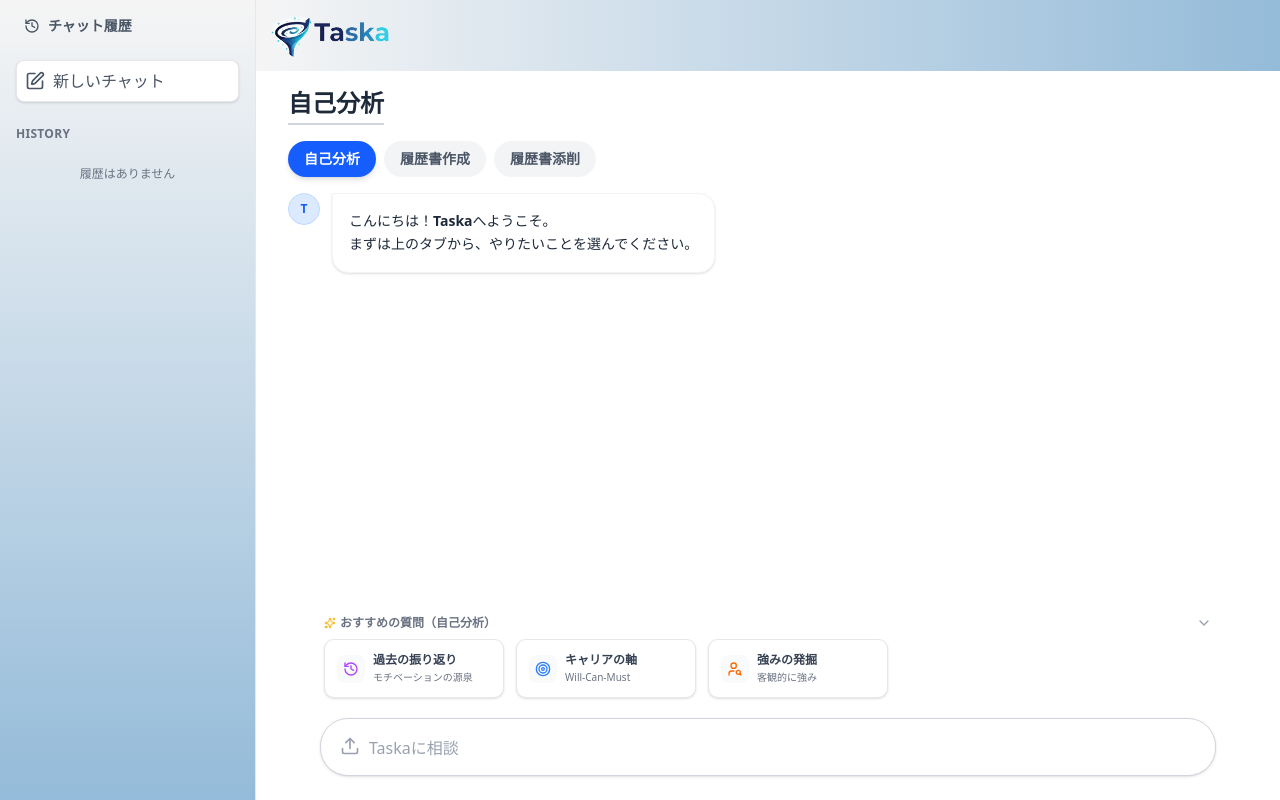
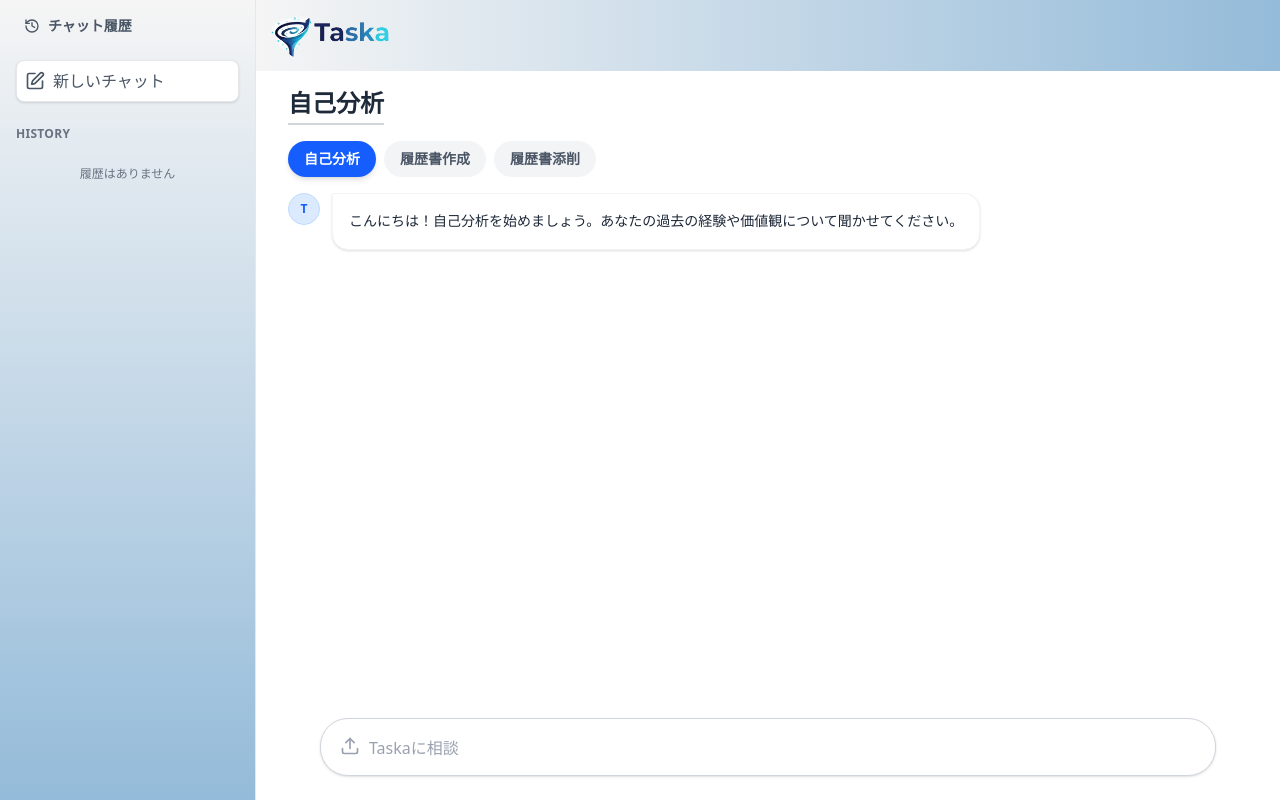
Before and after one commit to kengo2003/Taska, a Next.js app: page /chat/analysis in a window 1280 px wide. Built offline with nearby package versions, Linux system fonts and the light colour scheme.

Commit message:
学校QA

```diff
--- a/components/Chat/ChatBase.tsx
+++ b/components/Chat/ChatBase.tsx
@@ -1,7 +1,7 @@
 'use client';
 
 import React, { useState, useRef, useEffect } from 'react';
-import { Upload, X, Send, UserSearch, History, Target, PenTool, BookOpen, Sparkles, FileSearch, CheckCircle, ChevronDown, ChevronUp } from 'lucide-react';
+import { Upload, X, Send } from 'lucide-react';
 import Link from 'next/link';
 import ReactMarkdown from 'react-markdown';
 import remarkGfm from 'remark-gfm';
@@ -10,79 +10,11 @@ import remarkBreaks from 'remark-breaks';
 import Header from "@/components/common/Header";
 import ChatSidebar from "@/components/Chat/Sidebar";
 
-// ★修正: 共通の型定義をインポート
+// ★共通の型定義をインポート
 import { ChatSession, Message } from "@/types/type";
 
 // --- 型定義 ---
-// ChatModeはこのコンポーネント固有のものとして残してもOKですが、
-// 必要であればtypes/type.tsに移動しても構いません。今回はここに残します。
 export type ChatMode = 'analysis' | 'create' | 'critique';
-
-// ★削除: Message, ChatSession のローカル定義を削除（重複するため）
-
-// --- テンプレート定義 (変更なし) ---
-const ANALYSIS_TEMPLATES = [
-  {
-    icon: <History className="w-4 h-4 text-purple-500" />,
-    label: "過去の振り返り",
-    prompt: "過去の経験から「自分の価値観」を見つけたいです。小学生から現在までの「モチベーショングラフ」を作るつもりで、私の過去について質問してください。",
-    description: "モチベーションの源泉"
-  },
-  {
-    icon: <Target className="w-4 h-4 text-blue-500" />,
-    label: "キャリアの軸",
-    prompt: "「やりたいこと(Will)」「できること(Can)」「やるべきこと(Must)」のフレームワークを使って、私のキャリアの軸を整理したいです。まずはWillから聞いてください。",
-    description: "Will-Can-Must"
-  },
-  {
-    icon: <UserSearch className="w-4 h-4 text-orange-500" />,
-    label: "強みの発掘",
-    prompt: "自分の強みがわかりません。客観的な視点で私の長所を見つけたいので、私の性格や普段の行動についてインタビューしてください。",
-    description: "客観的に強み"
-  }
-];
-
-const CREATE_TEMPLATES = [
-  {
-    icon: <PenTool className="w-4 h-4 text-green-500" />,
-    label: "ゼロから作成",
-    prompt: "履歴書をゼロから作成したいです。私の強みや経験を引き出すために、プロの視点で順に質問をしてください。",
-    description: "対話形式で作成"
-  },
-  {
-    icon: <BookOpen className="w-4 h-4 text-teal-500" />,
-    label: "志望動機案",
-    prompt: "志望動機がうまく書けません。私の「強み」と「志望企業の魅力」を伝えますので、それらを結びつけた志望動機案を作成してください。",
-    description: "アイデア出し"
-  },
-  {
-    icon: <Sparkles className="w-4 h-4 text-yellow-500" />,
-    label: "自己PR作成",
-    prompt: "エピソードはあるのですが、魅力的な自己PRになりません。私のエピソードを箇条書きにするので、履歴書用の文章にまとめてください。",
-    description: "エピソード文章化"
-  }
-];
-
-const CRITIQUE_TEMPLATES = [
-  {
-    icon: <FileSearch className="w-4 h-4 text-red-500" />,
-    label: "全体チェック",
-    prompt: "作成した履歴書をアップロードします。誤字脱字のチェックだけでなく、採用担当者の視点で「もっとアピールできる点」や「懸念点」を指摘してください。",
-    description: "ファイル診断"
-  },
-  {
-    icon: <CheckCircle className="w-4 h-4 text-indigo-500" />,
-    label: "表現改善",
-    prompt: "この文章を、よりビジネスライクで、かつ熱意が伝わる表現に言い換えてください。\n\n【元の文章】\n",
-    description: "言葉選び"
-  },
-  {
-    icon: <Target className="w-4 h-4 text-pink-500" />,
-    label: "一貫性確認",
-    prompt: "「志望動機」と「自己PR」の内容に矛盾がないか、一貫性があるかを確認してください。",
-    description: "論理チェック"
-  }
-];
 
 // --- ヘルパー関数 ---
 const fileToBase64 = (file: File): Promise<string> => {
@@ -97,7 +29,6 @@ const fileToBase64 = (file: File): Promise<string> => {
 const generateId = () => Math.random().toString(36).substring(2, 9);
 const formatDate = (date: Date) => `${date.getFullYear()}/${(date.getMonth() + 1).toString().padStart(2, '0')}/${date.getDate().toString().padStart(2, '0')}`;
 
-// ★ Propsの定義
 interface ChatBaseProps {
   mode: ChatMode;
 }
@@ -108,12 +39,21 @@ export default function ChatBase({ mode }: ChatBaseProps) {
   const [difyConversationId, setDifyConversationId] = useState<string>('');
   const [sessions, setSessions] = useState<ChatSession[]>([]);
   const [currentSessionId, setCurrentSessionId] = useState<string | null>(null);
-  const [showTemplates, setShowTemplates] = useState(true);
+
+  // モードに応じた初期メッセージ
+  const getInitialMessage = () => {
+    switch (mode) {
+      case 'analysis': return 'こんにちは！自己分析を始めましょう。あなたの過去の経験や価値観について聞かせてください。';
+      case 'create': return 'こんにちは！履歴書の作成をお手伝いします。アピールしたいポイントやエピソードはありますか？';
+      case 'critique': return 'こんにちは！履歴書の添削を行います。作成した文章やファイルをアップロードしてください。';
+      default: return 'こんにちは！Taskaへようこそ。何かお手伝いしましょうか？';
+    }
+  };
 
   const [messages, setMessages] = useState<Message[]>([
     {
       role: 'assistant',
-      content: 'こんにちは！**Taska**へようこそ。\nまずは上のタブから、やりたいことを選んでください。'
+      content: getInitialMessage()
     }
   ]);
 
@@ -138,15 +78,6 @@ export default function ChatBase({ mode }: ChatBaseProps) {
     }
   }, [input]);
 
-  const getCurrentTemplates = () => {
-    switch (mode) {
-      case 'create': return CREATE_TEMPLATES;
-      case 'critique': return CRITIQUE_TEMPLATES;
-      case 'analysis': return ANALYSIS_TEMPLATES;
-      default: return ANALYSIS_TEMPLATES;
-    }
-  };
-
   const getCurrentTitle = () => {
     switch (mode) {
       case 'create': return '履歴書作成';
@@ -161,7 +92,7 @@ export default function ChatBase({ mode }: ChatBaseProps) {
   const startNewChat = () => {
     setCurrentSessionId(null);
     setDifyConversationId('');
-    setMessages([{ role: 'assistant', content: '新しいチャットを開始しました。' }]);
+    setMessages([{ role: 'assistant', content: getInitialMessage() }]);
     setSelectedFiles([]);
     setInput('');
   };
@@ -181,11 +112,6 @@ export default function ChatBase({ mode }: ChatBaseProps) {
     if (currentSessionId === sessionId) {
       startNewChat();
     }
-  };
-
-  const handleTemplateClick = (prompt: string) => {
-    setInput(prompt);
-    textareaRef.current?.focus();
   };
 
   const handleFileSelect = (e: React.ChangeEvent<HTMLInputElement>) => {
@@ -309,6 +235,23 @@ export default function ChatBase({ mode }: ChatBaseProps) {
 
       const data = await res.json();
 
+      // ★ Difyからのファイル情報を解析して画像かどうかを判定
+      let assistantAttachments: Message['attachments'] = [];
+      if (data.files && Array.isArray(data.files)) {
+        assistantAttachments = data.files.map((file: any) => {
+          // タイプ判定の強化: typeフィールド または 拡張子で判定
+          const isImage =
+            file.type === 'image' ||
+            /\.(jpg|jpeg|png|gif|webp|bmp|svg)$/i.test(file.name || '');
+
+          return {
+            name: file.name || 'Generated File',
+            url: file.url,
+            type: isImage ? 'image' : 'file'
+          };
+        });
+      }
+
       if (data.conversation_id) {
         setDifyConversationId(data.conversation_id);
         const sessionIndex = newSessions.findIndex(s => s.id === targetSessionId);
@@ -318,7 +261,11 @@ export default function ChatBase({ mode }: ChatBaseProps) {
         }
       }
 
-      const assistantMessage: Message = { role: 'assistant', content: data.answer };
+      const assistantMessage: Message = {
+        role: 'assistant',
+        content: data.answer,
+        attachments: assistantAttachments
+      };
 
       const finalMessages = [...updatedMessages, assistantMessage];
       setMessages(finalMessages);
@@ -418,14 +365,20 @@ export default function ChatBase({ mode }: ChatBaseProps) {
                                 : 'bg-white border border-gray-100 text-gray-800 rounded-tl-none'
                             }`}>
                                 {msg.attachments && msg.attachments.length > 0 && (
-                                  <div className="mb-3 flex flex-wrap gap-2">
+                                  <div className="mb-3 flex flex-col gap-2">
                                     {msg.attachments.map((att, i) => (
                                       <a key={i} href="#" onClick={(e) => handleFileClick(e, att.url, att.name)} className="block hover:opacity-80 transition-opacity cursor-pointer">
                                         {att.type === 'image' ? (
-                                          <div className="rounded-lg overflow-hidden border border-gray-200 w-32 h-32 bg-gray-50">
-                                            <img src={att.url || '/placeholder.png'} alt="preview" className="w-full h-full object-cover" />
+                                          // ★ 画像の場合は大きく表示 (アスペクト比維持)
+                                          <div className="rounded-lg overflow-hidden border border-gray-200 bg-gray-50 max-w-sm">
+                                            <img
+                                              src={att.url || '/placeholder.png'}
+                                              alt="preview"
+                                              className="w-full h-auto max-h-[400px] object-contain"
+                                            />
                                           </div>
                                         ) : (
+                                          // ファイルの場合はアイコン表示
                                           <div className="flex items-center gap-2 bg-white/50 p-2 rounded border border-blue-200/50 hover:bg-blue-50 transition-colors w-fit max-w-[200px]">
                                             <div className="w-5 h-5 text-blue-500 flex-shrink-0" />
                                             <span className="font-medium text-gray-700 text-xs truncate">{att.name}</span>
@@ -462,42 +415,6 @@ export default function ChatBase({ mode }: ChatBaseProps) {
 
                 {/* 入力エリア */}
                 <div className="relative w-full max-w-4xl mx-auto flex-shrink-0 mb-2">
-
-                    {/* テンプレートボタン */}
-                    <div className="mb-3">
-                      <div className="flex justify-between items-center mb-2 px-1">
-                        <span className="text-xs font-bold text-gray-500 flex items-center gap-1">
-                          <Sparkles className="w-3 h-3 text-yellow-500" />
-                          おすすめの質問（{getCurrentTitle()}）
-                        </span>
-                        <button
-                          onClick={() => setShowTemplates(!showTemplates)}
-                          className="text-gray-400 hover:text-gray-600 transition-colors"
-                        >
-                          {showTemplates ? <ChevronDown className="w-4 h-4" /> : <ChevronUp className="w-4 h-4" />}
-                        </button>
-                      </div>
-
-                      {showTemplates && (
-                        <div className="flex gap-3 overflow-x-auto pb-2 scrollbar-thin scrollbar-thumb-gray-200 px-1">
-                          {getCurrentTemplates().map((template, index) => (
-                            <button
-                              key={index}
-                              onClick={() => handleTemplateClick(template.prompt)}
-                              className="flex-shrink-0 flex items-center gap-2 p-3 rounded-lg border border-gray-200 bg-white hover:bg-blue-50 hover:border-blue-200 transition-all text-left shadow-sm group min-w-[180px] max-w-[240px]"
-                            >
-                              <div className="p-1.5 bg-gray-50 rounded-md group-hover:bg-white transition-colors">
-                                {template.icon}
-                              </div>
-                              <div className="flex-1 min-w-0">
-                                <div className="font-bold text-gray-700 text-xs truncate mb-0.5">{template.label}</div>
-                                <div className="text-[10px] text-gray-500 truncate">{template.description}</div>
-                              </div>
-                            </button>
-                          ))}
-                        </div>
-                      )}
-                    </div>
 
                     <input type="file" ref={fileInputRef} onChange={handleFileSelect} className="hidden" multiple accept=".pdf,.doc,.docx,image/*" />
 
--- a/components/common/Header.tsx
+++ b/components/common/Header.tsx
@@ -5,7 +5,7 @@ import React from "react";
 const Header = () => {
   return (
     <div className="bg-linear-to-r from-[#F5F5F5] to-[#94BBD9]">
-      <Link href={"/home"}>
+      <Link href={"/"}>
         <Image
           src="/TaskaLogo.png"
           alt="Logo"
```
